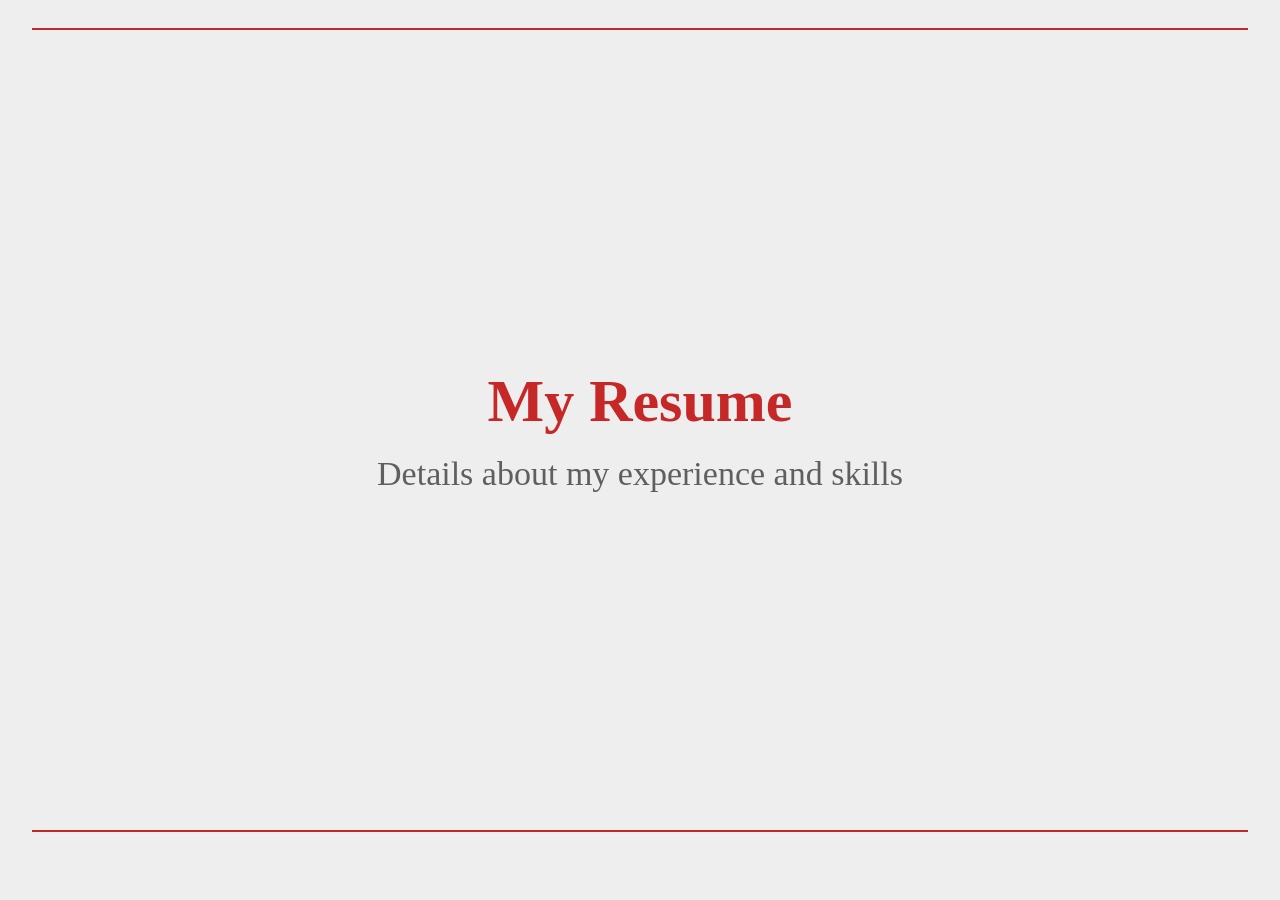
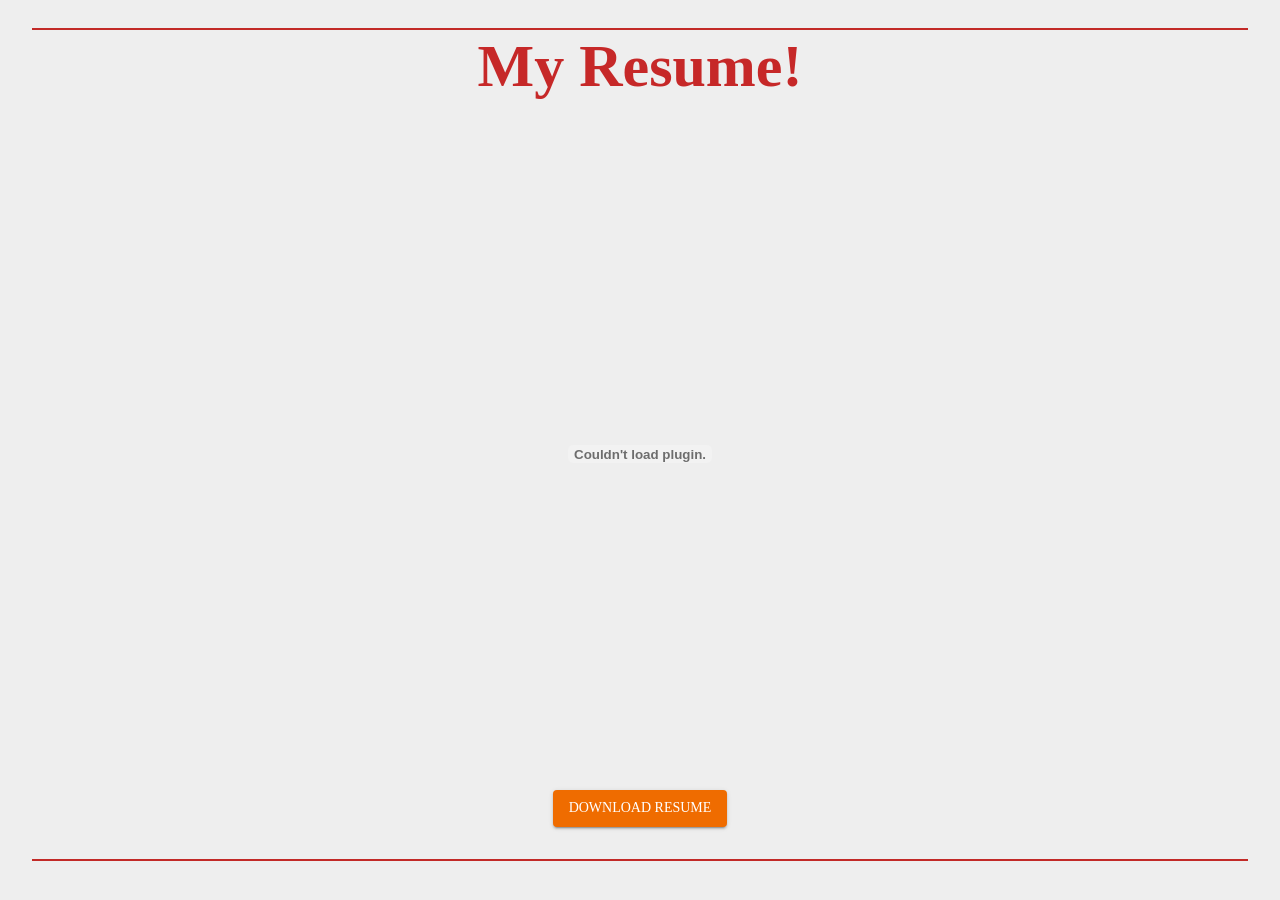
Before and after one commit to evanfp582/evanfp582.github.io, a React (Create React App) app: page / in a window 1280 px wide. Shown: the part 860-1760 px from the top of the page. Built offline with nearby package versions, Linux system fonts and the light colour scheme.

Commit message:
Added resume and resume section

```diff
--- a/src/sections/Resume.js
+++ b/src/sections/Resume.js
@@ -1,5 +1,5 @@
 import React from "react";
-import { Box, Typography } from "@mui/material";
+import { Box, Typography, Button, Link } from "@mui/material";
 
 const Resume = () => {
   return (
@@ -7,20 +7,42 @@ const Resume = () => {
       id="resume"
       sx={{
         minHeight: "100vh",
-        backgroundColor: "background.secondary",
+        backgroundColor: "background.default",
         display: "flex",
         justifyContent: "center",
         alignItems: "center",
+        flexDirection: "column",
+        textAlign: "center",
       }}
     >
-      <Box textAlign="center">
-        <Typography variant="h2" color="primary" sx={{ fontWeight: "bold" }}>
-          My Resume
-        </Typography>
-        <Typography variant="h4" color="text.secondary" sx={{ mt: 2 }}>
-          Details about my experience and skills
-        </Typography>
+      <Typography variant="h2" color="primary" sx={{ fontWeight: "bold", mb: 4 }}>
+        My Resume!
+      </Typography>
+
+      <Box sx={{ width: "50%", height: "80vh", mb: 2, display: "flex", justifyContent: "center", }}>
+        <embed
+          src="/images/EvanFisherPerezResumeV1.pdf"
+          type="application/pdf"
+          width="100%"
+          height="100%"
+        />
       </Box>
+
+      <Link
+        href="/images/EvanFisherPerezResumeV1.pdf"
+        download="EvanFisherPerez_Resume.pdf"
+        sx={{
+          textDecoration: "none",
+          color: "secondary.main",
+          fontSize: "1.2rem",
+          display: "inline-block",
+          mb: 4,
+        }}
+      >
+        <Button variant="contained" color="secondary">
+          Download Resume
+        </Button>
+      </Link>
     </Box>
   );
 };
```
Also changed, not shown: 1 other file (tests, documents, lock files or other folders).
